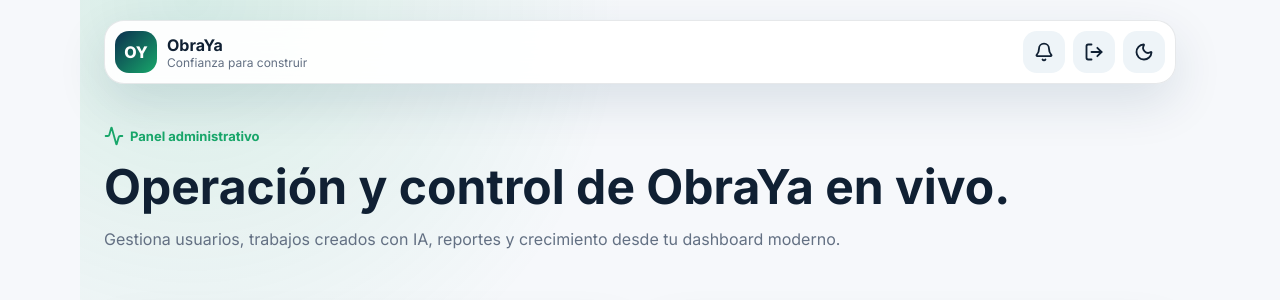
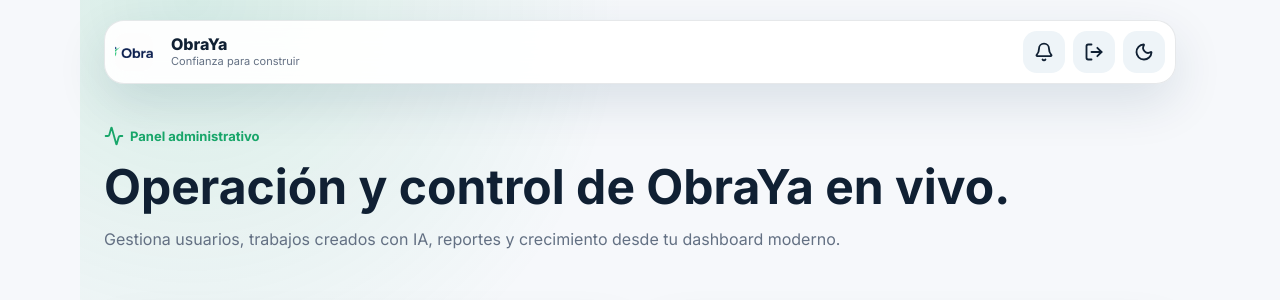
Before and after one commit to Jaisartuyk/Multi-oficios, a Django app: page /admin-panel/ in a window 1280 px wide. Shown: the top 300 px of the page. Run offline with Django 5.2, Linux system fonts and the light colour scheme; the visitor is signed in with stand-in values (Sample User, id 1); data comes from the database, SQL or seed files in the repository; data that the repository does not hold is empty.

Commit message:
fix: agregar

```diff
--- a/templates/core/base.html
+++ b/templates/core/base.html
@@ -23,11 +23,11 @@
 <body>
     <div class="app-shell">
         <header class="topbar">
-            <a class="brand" href="{% if user.is_authenticated %}{% url 'dashboard_redirect' %}{% else %}{% url 'login' %}{% endif %}" aria-label="ObraYa inicio">
-                <span class="brand-mark">OY</span>
+            <a class="brand" href="{% if user.is_authenticated %}{% url 'dashboard_redirect' %}{% else %}{% url 'login' %}{% endif %}" aria-label="ObraYa inicio" style="display: flex; align-items: center;">
+                <img src="{% static 'img/logo.png' %}" alt="ObraYa Logo" style="height: 38px; width: 38px; object-fit: cover; border-radius: 10px; margin-right: 8px;">
                 <span>
-                    <strong>ObraYa</strong>
-                    <small>Confianza para construir</small>
+                    <strong style="font-weight: 800; font-size: 16px; line-height: 1.1;">ObraYa</strong>
+                    <small style="font-size: 11px; color: var(--muted); display: block;">Confianza para construir</small>
                 </span>
             </a>
             <div style="display: flex; gap: 8px; align-items: center;">
--- a/templates/core/login.html
+++ b/templates/core/login.html
@@ -171,8 +171,8 @@
 <div class="login-container">
     <div class="login-card">
         <div class="login-header">
-            <div class="login-logo">
-                <i data-lucide="shield-check" style="width: 28px; height: 28px;"></i>
+            <div class="login-logo" style="background: none; box-shadow: none; width: auto; height: auto;">
+                <img src="{% static 'img/logo.png' %}" alt="ObraYa Logo" style="width: 64px; height: 64px; object-fit: cover; border-radius: 16px; box-shadow: 0 8px 20px rgba(11, 47, 79, 0.15);">
             </div>
             <h2>ObraYa</h2>
             <p>Conectando soluciones profesionales</p>
```
Also changed, not shown: static/img/ico-192.png (added), static/img/ico-512.png (added), static/img/icon-192.png, static/img/icon-512.png, static/img/logo.png (added).
